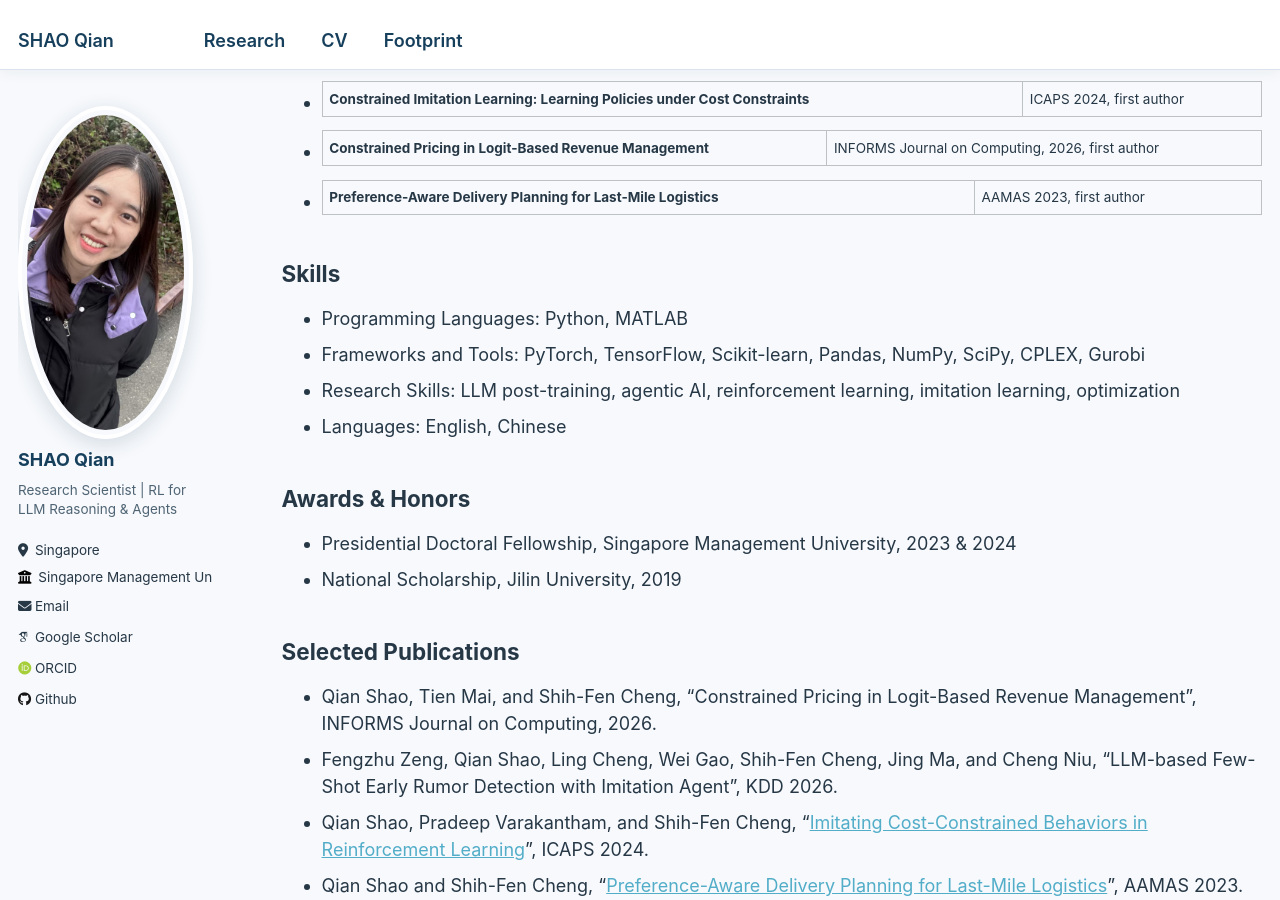
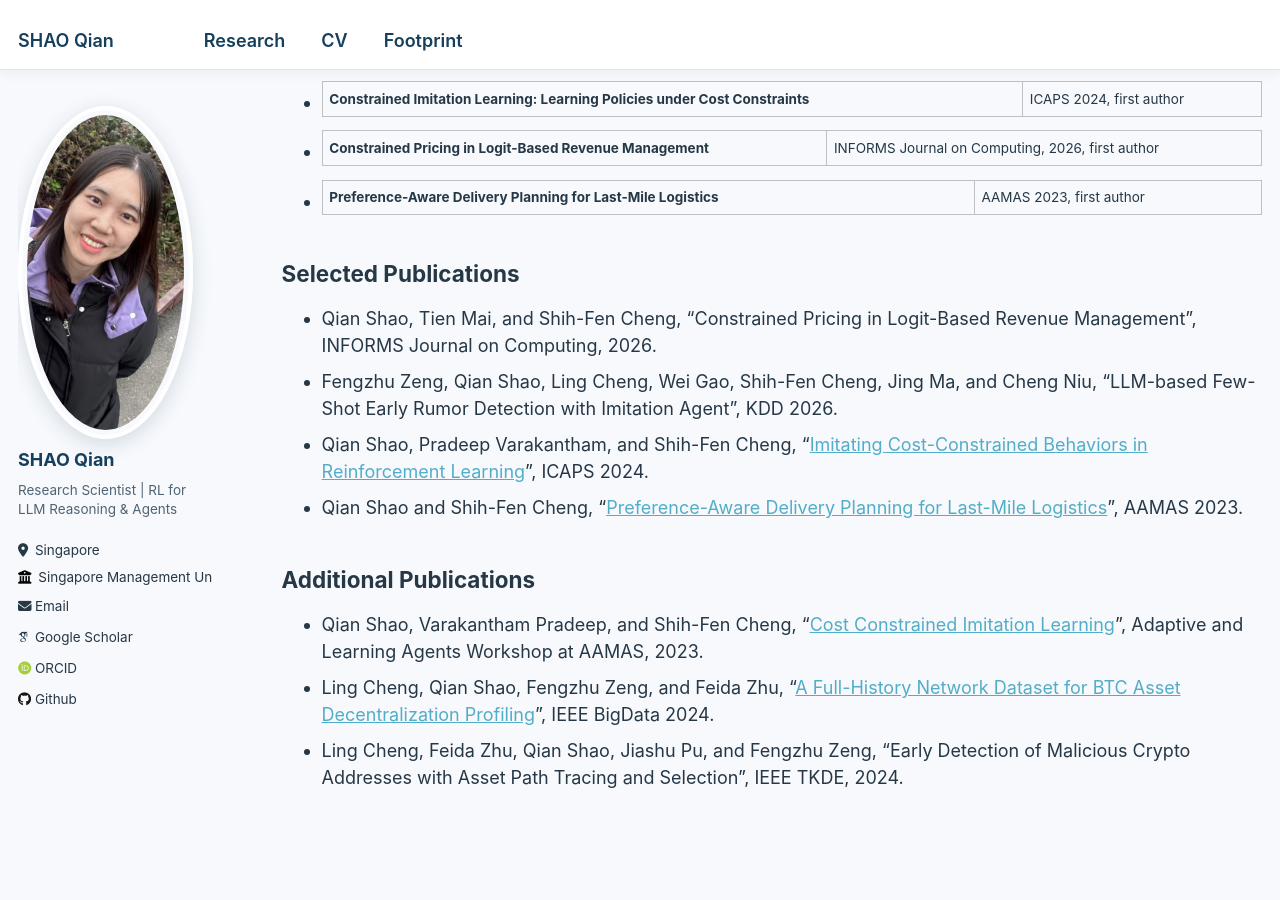
Before and after one commit to SHAOQIAN12/SHAOQIAN12.github.io, a Jekyll site: the page built from _pages/cv.md, in a window 1280 px wide and 900 px high, scrolled down 1003 px. Built offline with Jekyll 4.4.1, drawn with Linux system fonts in a browser that asks for light colours; some web fonts are replaced.

Commit message:
Remove skills and awards from public CV

```diff
--- a/_pages/cv.md
+++ b/_pages/cv.md
@@ -41,18 +41,6 @@ redirect_from:
 * **Constrained Pricing in Logit-Based Revenue Management** | INFORMS Journal on Computing, 2026, first author
 * **Preference-Aware Delivery Planning for Last-Mile Logistics** | AAMAS 2023, first author
 
-## Skills
-
-* Programming Languages: Python, MATLAB
-* Frameworks and Tools: PyTorch, TensorFlow, Scikit-learn, Pandas, NumPy, SciPy, CPLEX, Gurobi
-* Research Skills: LLM post-training, agentic AI, reinforcement learning, imitation learning, optimization
-* Languages: English, Chinese
-
-## Awards & Honors
-
-* Presidential Doctoral Fellowship, Singapore Management University, 2023 & 2024
-* National Scholarship, Jilin University, 2019
-
 ## Selected Publications
 * Qian Shao, Tien Mai, and Shih-Fen Cheng, "Constrained Pricing in Logit-Based Revenue Management", INFORMS Journal on Computing, 2026.
 * Fengzhu Zeng, Qian Shao, Ling Cheng, Wei Gao, Shih-Fen Cheng, Jing Ma, and Cheng Niu, "LLM-based Few-Shot Early Rumor Detection with Imitation Agent", KDD 2026.
```
